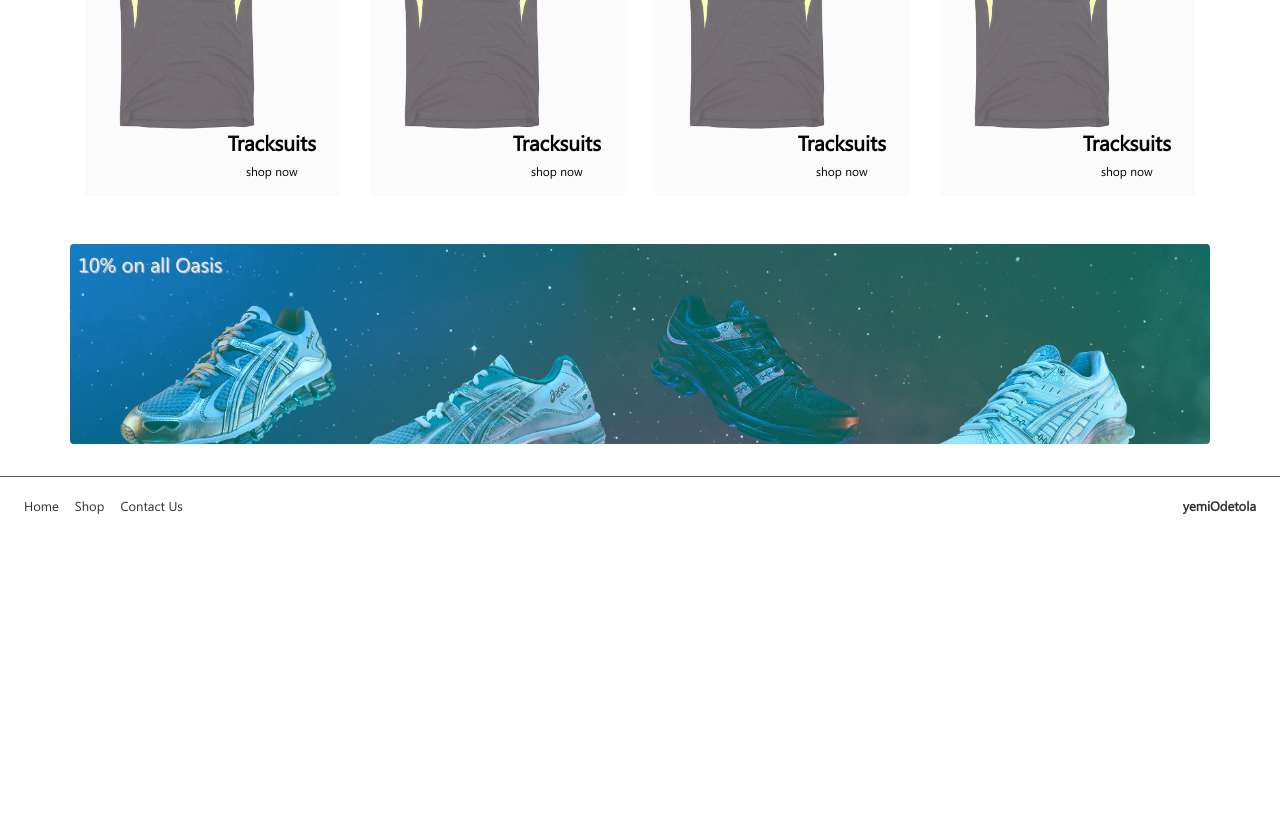
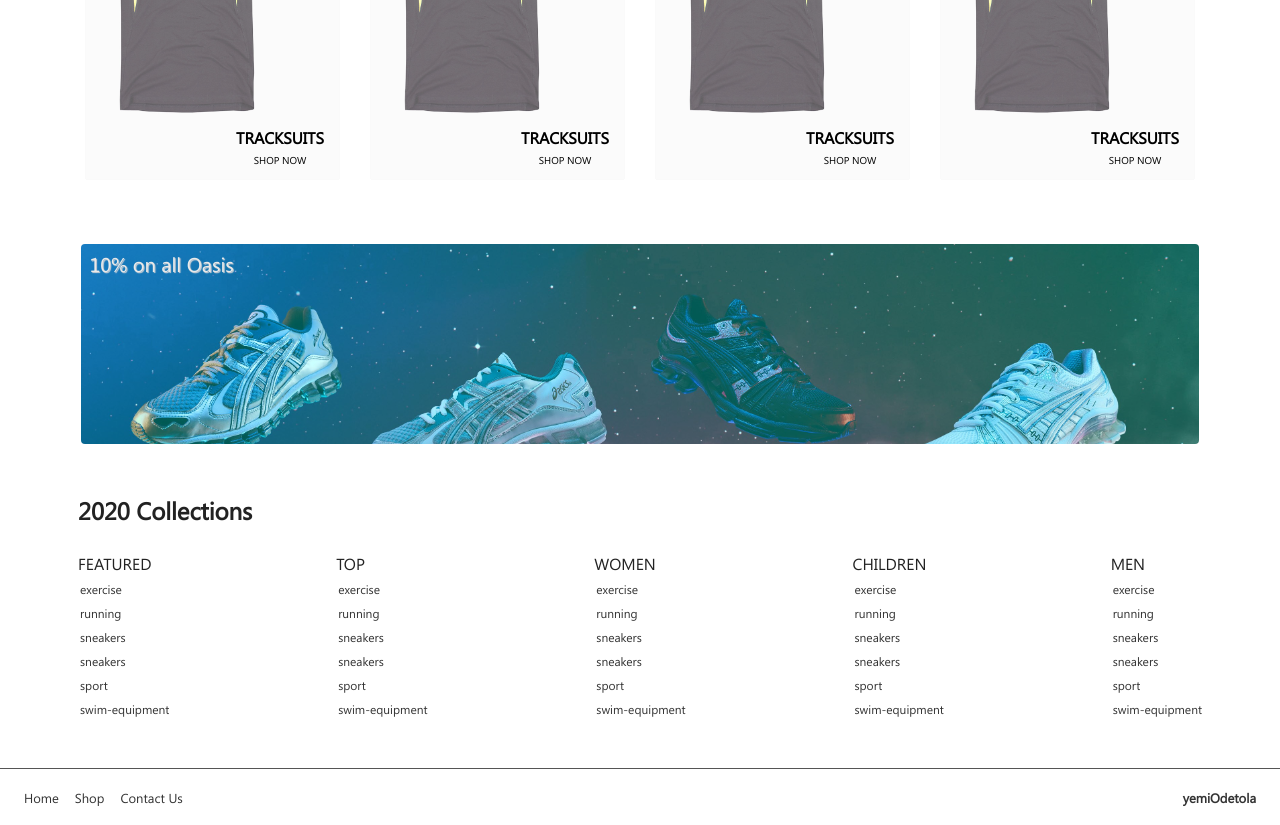
Before and after one commit to blarcmann/compass-shop, a React (Create React App) app: page / in a window 1280 px wide. Shown: the part 840-1665 px from the top of the page. Before the commit the page ends 1373 px from the top, so only its background shows below. Built offline with nearby package versions, Linux system fonts and the light colour scheme.

Commit message:
categories...

```diff
--- a/src/assets/styles/screens/home.scss
+++ b/src/assets/styles/screens/home.scss
@@ -52,6 +52,7 @@
         border: 1px solid #fafafa;
         border-radius: 0.125rem;
         transition: all 0.5s ease-in-out;
+        margin-bottom: 1rem;
         &:hover {
           background-color: hsla(0, 0%, 100%, 0.11);
           background-position: 60%;
@@ -63,29 +64,28 @@
         flex-direction: column;
         align-items: center;
         justify-content: center;
-        padding: 0 1.5rem;
+        padding: 0 1rem;
         color: #000;
         position: absolute;
-        bottom: 1rem;
+        bottom: 1.75rem;
+        text-transform: uppercase;
         .title {
-          text-transform: capitalize;
           font-weight: 700;
-          font-size: 1.3rem;
+          font-size: 1rem;
           margin-bottom: 0.35rem;
         }
         .subtitle {
           font-weight: lighter;
-          font-size: 0.75rem;
+          font-size: 0.625rem;
         }
       }
     }
   }
   .ads {
     height: 200px;
-    width: 100%;
-    margin-top: 3rem;
+    width: 98%;
+    margin: 3rem auto;
     @media(max-width: 767px) {
-      margin: 3rem auto;
       width: 95%;
     }
     .ads-banner {
@@ -108,4 +108,50 @@
       }
     }
   }
+  .categories {
+    width: 100%;
+    padding: 0 0.5rem;
+    .title {
+      font-size: 1.5rem;
+      font-weight: 700;
+      color: #222;
+      margin-bottom: 1.5rem;
+    }
+    .collections {
+      display: flex;
+      justify-content: space-between;
+      flex-wrap: wrap;
+      .collection {
+        .tile {
+          font-size: 1rem;
+          font-weight: 300;
+          text-transform: uppercase;
+          position: relative;
+          &:after {
+            content: '';
+            display: block;
+            width: 0;
+            height: 3px;
+            background-color: #c8ff0b;
+            position: absolute;
+            top: 100%;
+            left: 0;
+          }
+        }
+        ul {
+          list-style: none;
+          padding-left: 0.125rem;
+          li {
+            a {
+              color: #333;
+              font-size: 0.75rem;
+              &:hover {
+                text-decoration: underline;
+              }
+            }
+          }
+        }
+      }
+    }
+  }
 }
--- a/src/screens/Home.js
+++ b/src/screens/Home.js
@@ -26,7 +26,7 @@ export class Home extends Component {
           <div className="container">
             <div className="main-menu">
               <div className="row">
-                <div className="col-md-3 col-xs-6">
+                <div className="col-md-3 col-sm-6">
                   <Link to="/shop" className="menu-cover">
                     <div className="menu"></div>
                     <div className="content">
@@ -35,7 +35,7 @@ export class Home extends Component {
                     </div>
                   </Link>
                 </div>
-                <div className="col-md-3 col-xs-6">
+                <div className="col-md-3 col-sm-6">
                   <Link to="/shop" className="menu-cover">
                     <div className="menu"></div>
                     <div className="content">
@@ -44,7 +44,7 @@ export class Home extends Component {
                     </div>
                   </Link>
                 </div>
-                <div className="col-md-3 col-xs-6">
+                <div className="col-md-3 col-sm-6">
                   <Link to="/shop" className="menu-cover">
                     <div className="menu"></div>
                     <div className="content">
@@ -53,7 +53,7 @@ export class Home extends Component {
                     </div>
                   </Link>
                 </div>
-                <div className="col-md-3 col-xs-6">
+                <div className="col-md-3 col-sm-6">
                   <Link to="/shop" className="menu-cover">
                     <div className="menu"></div>
                     <div className="content">
@@ -68,6 +68,128 @@ export class Home extends Component {
               <div className="ads">
                 <div className="ads-banner">
                   <h2 className="tag">10% on all Oasis</h2>
+                </div>
+              </div>
+            </div>
+            <div className="row">
+              <div className="categories">
+                <div className="title">2020 Collections</div>
+                <div className="collections">
+                  <div className="collection">
+                    <div className="tile">Featured</div>
+                    <ul>
+                      <li>
+                        <Link to="/shop">exercise</Link>
+                      </li>
+                      <li>
+                        <Link to="shop">running</Link>
+                      </li>
+                      <li>
+                        <Link to="/shop">sneakers</Link>
+                      </li>
+                      <li>
+                        <Link to="/shop">sneakers</Link>
+                      </li>
+                      <li>
+                        <Link to="/shop">sport</Link>
+                      </li>
+                      <li>
+                        <Link to="/shop">swim-equipment</Link>
+                      </li>
+                    </ul>
+                  </div>
+                  <div className="collection">
+                    <div className="tile">Top</div>
+                    <ul>
+                      <li>
+                        <Link to="/shop">exercise</Link>
+                      </li>
+                      <li>
+                        <Link to="shop">running</Link>
+                      </li>
+                      <li>
+                        <Link to="/shop">sneakers</Link>
+                      </li>
+                      <li>
+                        <Link to="/shop">sneakers</Link>
+                      </li>
+                      <li>
+                        <Link to="/shop">sport</Link>
+                      </li>
+                      <li>
+                        <Link to="/shop">swim-equipment</Link>
+                      </li>
+                    </ul>
+                  </div>
+                  <div className="collection">
+                    <div className="tile">Women</div>
+                    <ul>
+                      <li>
+                        <Link to="/shop">exercise</Link>
+                      </li>
+                      <li>
+                        <Link to="shop">running</Link>
+                      </li>
+                      <li>
+                        <Link to="/shop">sneakers</Link>
+                      </li>
+                      <li>
+                        <Link to="/shop">sneakers</Link>
+                      </li>
+                      <li>
+                        <Link to="/shop">sport</Link>
+                      </li>
+                      <li>
+                        <Link to="/shop">swim-equipment</Link>
+                      </li>
+                    </ul>
+                  </div>
+                  <div className="collection">
+                    <div className="tile">Children</div>
+                    <ul>
+                      <li>
+                        <Link to="/shop">exercise</Link>
+                      </li>
+                      <li>
+                        <Link to="shop">running</Link>
+                      </li>
+                      <li>
+                        <Link to="/shop">sneakers</Link>
+                      </li>
+                      <li>
+                        <Link to="/shop">sneakers</Link>
+                      </li>
+                      <li>
+                        <Link to="/shop">sport</Link>
+                      </li>
+                      <li>
+                        <Link to="/shop">swim-equipment</Link>
+                      </li>
+                    </ul>
+                  </div>
+                  <div className="collection">
+                    <div className="tile">Men</div>
+                    <ul>
+                      <li>
+                        <Link to="/shop">exercise</Link>
+                      </li>
+                      <li>
+                        <Link to="shop">running</Link>
+                      </li>
+                      <li>
+                        <Link to="/shop">sneakers</Link>
+                      </li>
+                      <li>
+                        <Link to="/shop">sneakers</Link>
+                      </li>
+                      <li>
+                        <Link to="/shop">sport</Link>
+                      </li>
+                      <li>
+                        <Link to="/shop">swim-equipment</Link>
+                      </li>
+                    </ul>
+                  </div>
                 </div>
               </div>
             </div>
```
